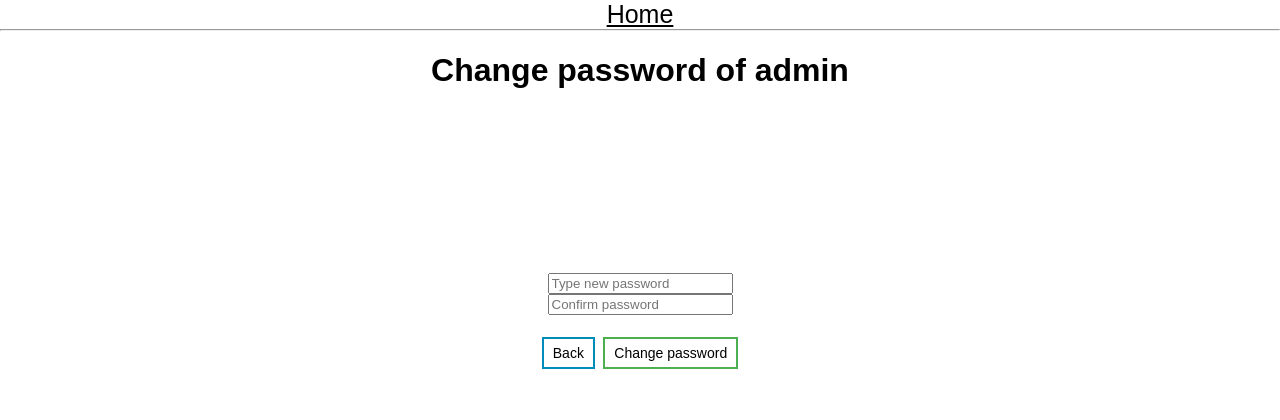
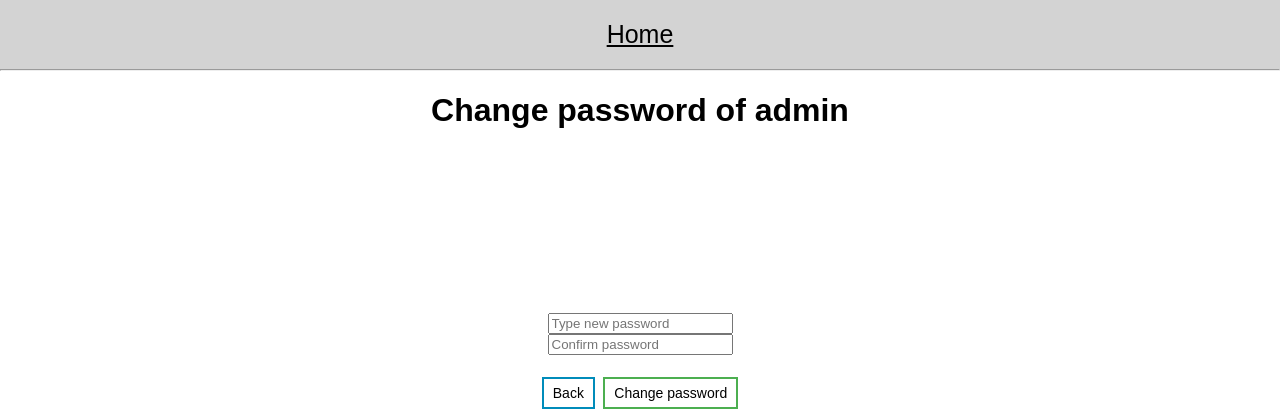
Before and after one commit to estanisarandon/Kommunikationsplattform-over-MQTT, a Flask app: page /changePassword/6 in a window 1280 px wide. Shown: the top 420 px of the page. Run offline with Flask 2, Linux system fonts and the light colour scheme; data comes from the database, SQL or seed files in the repository.

Commit message:
added a div in base template for the styling of the menu

```diff
--- a/templates/base-template.html
+++ b/templates/base-template.html
@@ -7,6 +7,7 @@
 
 </head>
 <body>
+<div class="menu">
     <a class="menu-item" href="{{ url_for('bp_open.index') }}">
         Home
     </a>
@@ -45,7 +46,7 @@
                 <span class="sup" id="message-cont"></span>
         </a>
     {% endif %}
-
+</div>
     <hr />
     {% block content %}
     {% endblock %}
```
